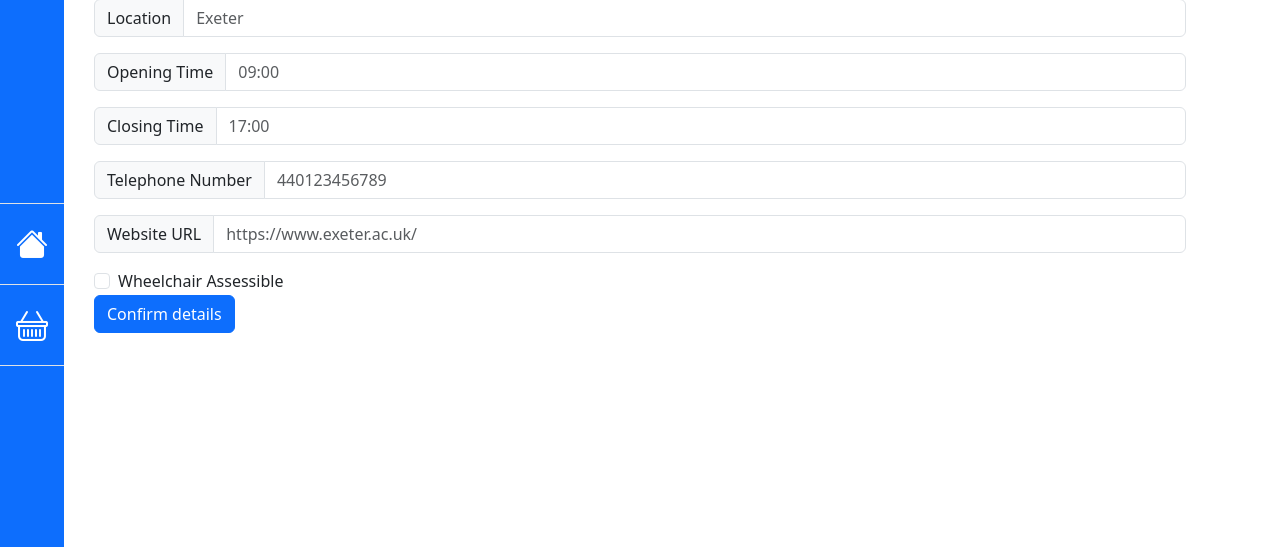
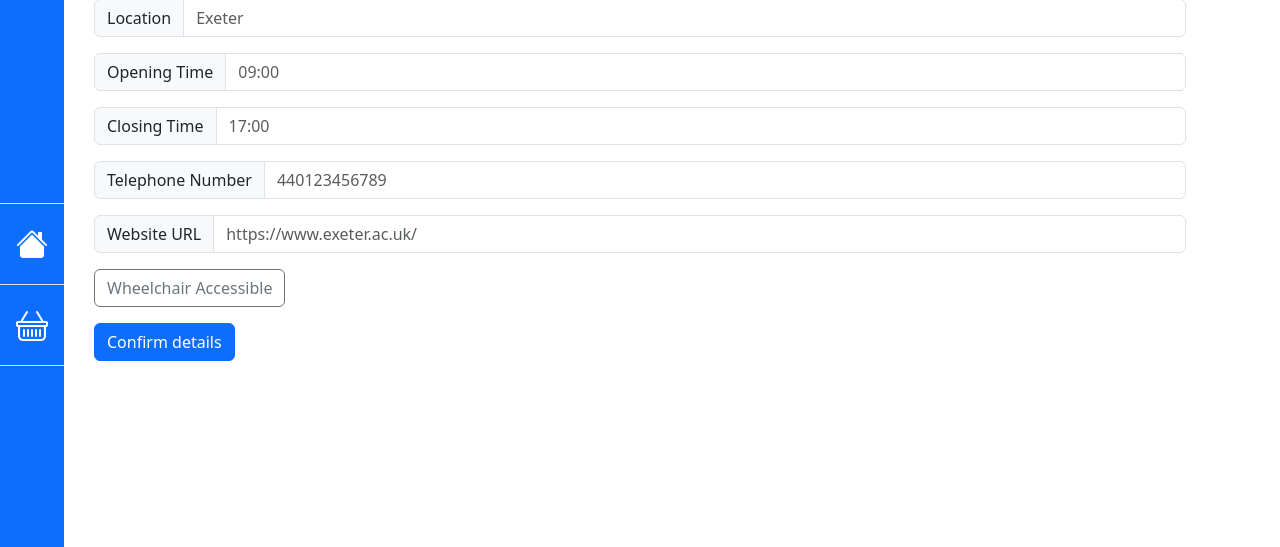
Before and after one commit to BrianStadnicki/COM2020-team-project, a Django app: template food-waste-rescue/main/templates/registration/seller_profile.html in a window 1280 px wide. Shown: the part 115-662 px from the top of the page. Run offline with Django 5.2, Linux system fonts and the light colour scheme; tables that the repository leaves empty hold one stand-in row (values such as "Sample post"); the template is opened without the code that fills it: values that come from a table or form of the project are taken from there, most other values are stand-ins (such as "Sample title", 1, 10 or a date in 2020); some libraries are stand-ins or nearby versions.

Commit message:
fix up seller profile wheelchair btn

```diff
--- a/food-waste-rescue/main/templates/registration/seller_profile.html
+++ b/food-waste-rescue/main/templates/registration/seller_profile.html
@@ -39,15 +39,13 @@
             {{form.website_url.errors}}
         </div>
 
-    <div class="form-check">
-        <input class="form-check-input" type="checkbox" name="wheelchair" {% if form.initial.wheelchair == True %}checked{% endif %}>
-        <label class="form-check-label" for="wheelchair">
-            Wheelchair Assessible
-        </label>
-        {{form.wheelchair.errors}}
-    </div>
-    <button type="submit" value="Save Seller Details" class="btn btn-primary">Confirm details</button>
+        <div class="mb-3">
+            <input class="btn-check" type="checkbox" id="wheelchair" name="wheelchair" autocomplete="off" {% if form.initial.wheelchair == True %}checked{% endif %}>
+            <label class="btn btn-outline-secondary" for="wheelchair">Wheelchair Accessible</label>
+            {{form.wheelchair.errors}}
+        </div>
+        <button type="submit" value="Save Seller Details" class="btn btn-primary">Confirm details</button>
 
-</form>
-
+    </form>
+</div>
 {% endblock %}
```
